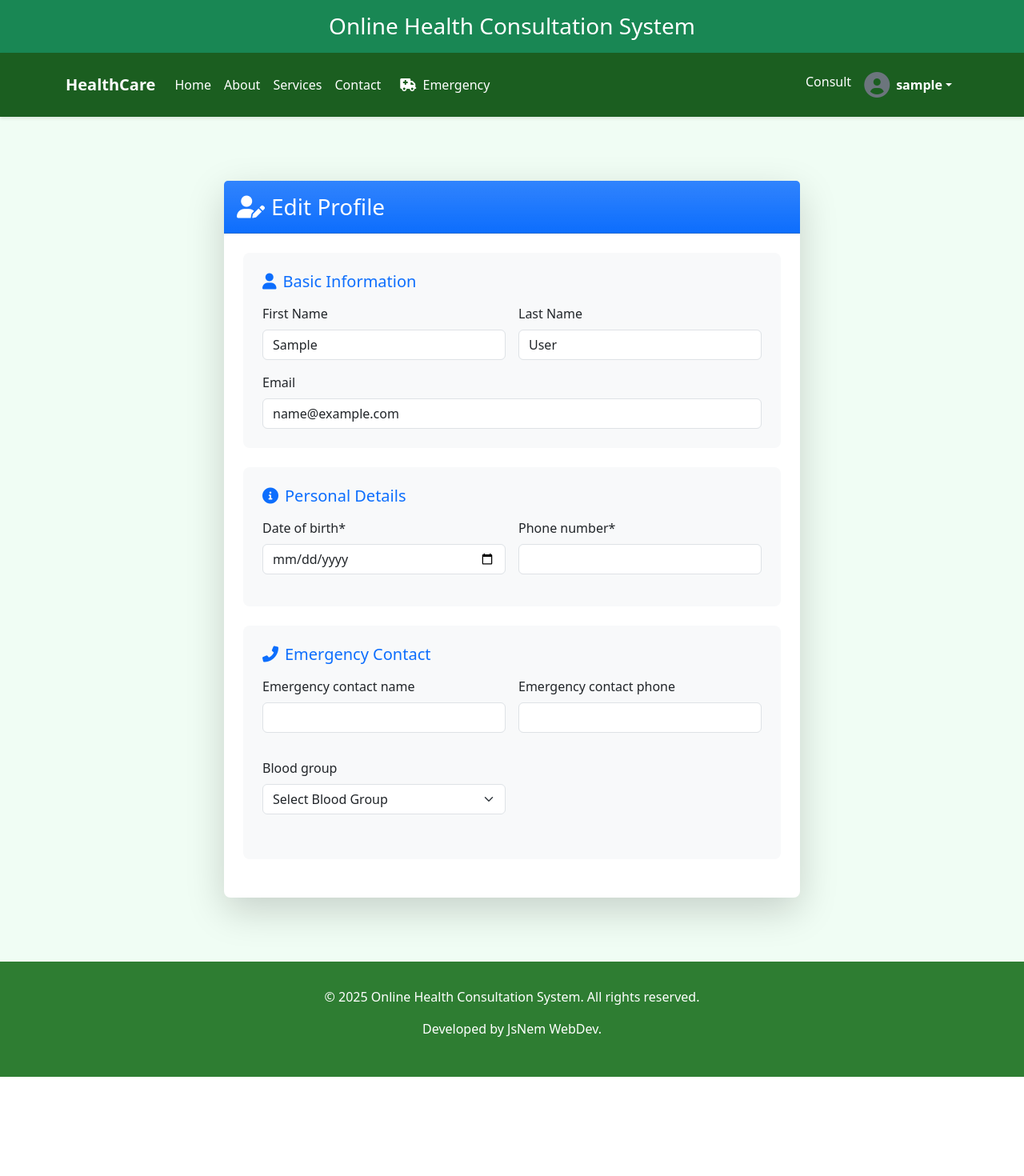
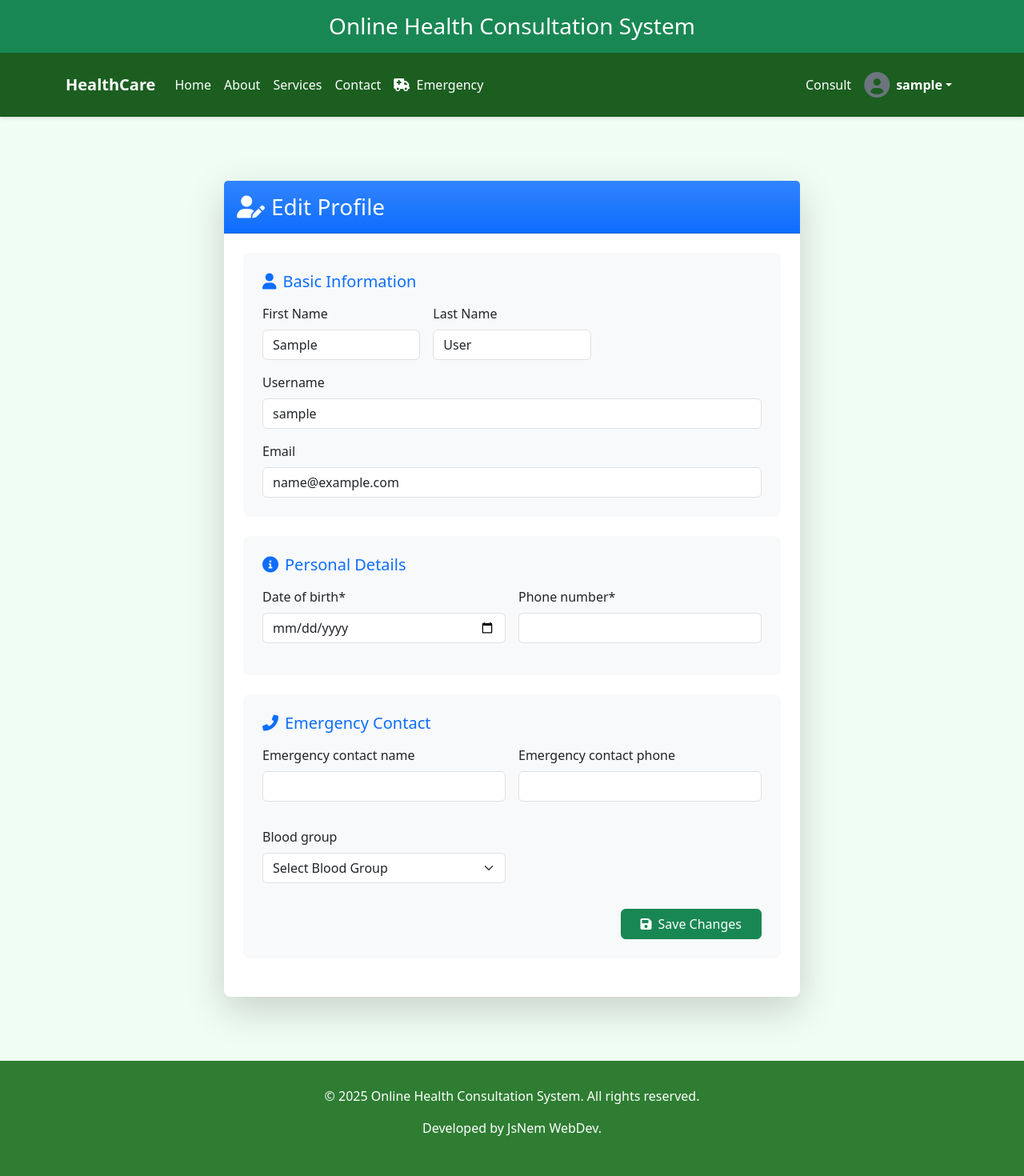
Before and after one commit to sabnem/ONLINE-HEALTH-CONSULTATION, a Django app: page /profile/edit/ in a window 1280 px wide. Shown: the whole page at 80% size. Before the commit the page ends 1346 px from the top, so only its background shows below. Run offline with Django 5.2, Linux system fonts and the light colour scheme; the visitor is signed in with stand-in values (Sample User, id 1); some libraries are stand-ins or nearby versions.

Commit message:
Add username field to profile view and edit forms
Introduces a username field to the profile display and edit templates, and updates the backend to allow editing the username. Also improves navbar link styling and updates the profile edit form layout for better usability.

```diff
--- a/online_health_consultation/OHC_System/templates/online_health_consultation/Base.html
+++ b/online_health_consultation/OHC_System/templates/online_health_consultation/Base.html
@@ -19,6 +19,12 @@
         .text-center {
             text-align: center;
             padding: 1rem;
+        }
+        /* Remove underline from navbar links on hover/focus */
+        .navbar-nav .nav-link,
+        .navbar-nav .nav-link:focus,
+        .navbar-nav .nav-link:hover {
+            text-decoration: none !important;
         }
     </style>
 
@@ -80,7 +86,8 @@
             </button>
 
             <div class="collapse navbar-collapse" id="navbarContent">
-                <ul class="navbar-nav me-auto">
+
+                <ul class="navbar-nav me-auto align-items-center">
                     <li class="nav-item">
                         <a class="nav-link" href="{% url 'home' %}">Home</a>
                     </li>
@@ -94,12 +101,12 @@
                         <a class="nav-link" href="{% url 'contact' %}">Contact</a>
                     </li>
                     <li class="nav-item">
-                        <a class="nav-link btn btn-success text-white ms-2" href="{% url 'emergency' %}">
+                        <a class="nav-link" href="{% url 'emergency' %}">
                             <i class="fas fa-ambulance me-1"></i> Emergency
                         </a>
                     </li>
                 </ul>
-                <ul class="navbar-nav">
+                <ul class="navbar-nav align-items-center">
                     {% if user.is_authenticated %}
                         {% if user.profile.is_doctor %}
                             <li class="nav-item">
--- a/online_health_consultation/OHC_System/templates/online_health_consultation/profile_edit.html
+++ b/online_health_consultation/OHC_System/templates/online_health_consultation/profile_edit.html
@@ -74,14 +74,18 @@
                                 <i class="fas fa-user me-2"></i>Basic Information
                             </h5>
                             <div class="row g-3">
-                                <div class="col-md-6">
+                                <div class="col-md-4">
                                     <label for="first_name" class="form-label">First Name</label>
                                     <input type="text" class="form-control" id="first_name" name="first_name" value="{{ user.first_name }}" required>
                                 </div>
-                                <div class="col-md-6">
+                                <div class="col-md-4">
                                     <label for="last_name" class="form-label">Last Name</label>
                                     <input type="text" class="form-control" id="last_name" name="last_name" value="{{ user.last_name }}" required>
                                 </div>
+                            </div>
+                            <div class="mt-3">
+                                <label for="username" class="form-label">Username</label>
+                                <input type="text" class="form-control" id="username" name="username" value="{{ user.username }}">
                             </div>
                             <div class="mt-3">
                                 <label for="email" class="form-label">Email</label>
@@ -130,4 +134,8 @@
                         </div>
                         {% endif %}
                         <div class="text-end">
+                            <button type="submit" class="btn btn-success px-4">
+                                <i class="fas fa-save me-2"></i>Save Changes
+                            </button>
+                        </div>
 {%endblock%}
--- a/online_health_consultation/OHC_System/views.py
+++ b/online_health_consultation/OHC_System/views.py
@@ -60,6 +60,7 @@
     return render(request, 'online_health_consultation/profile.html', context)
 
 class CombinedProfileForm(forms.Form):
+    username = forms.CharField(max_length=150)
     first_name = forms.CharField(max_length=150)
     last_name = forms.CharField(max_length=150)
     email = forms.EmailField()
@@ -109,6 +110,7 @@
         else:
             form = CombinedProfileForm(request.POST, request.FILES)
             if form.is_valid():
+                request.user.username = form.cleaned_data['username']
                 request.user.first_name = form.cleaned_data['first_name']
                 request.user.last_name = form.cleaned_data['last_name']
                 request.user.email = form.cleaned_data['email']
```
Also changed, not shown: online_health_consultation/OHC_System/templates/online_health_consultation/profile.html (+7 -0 lines).
